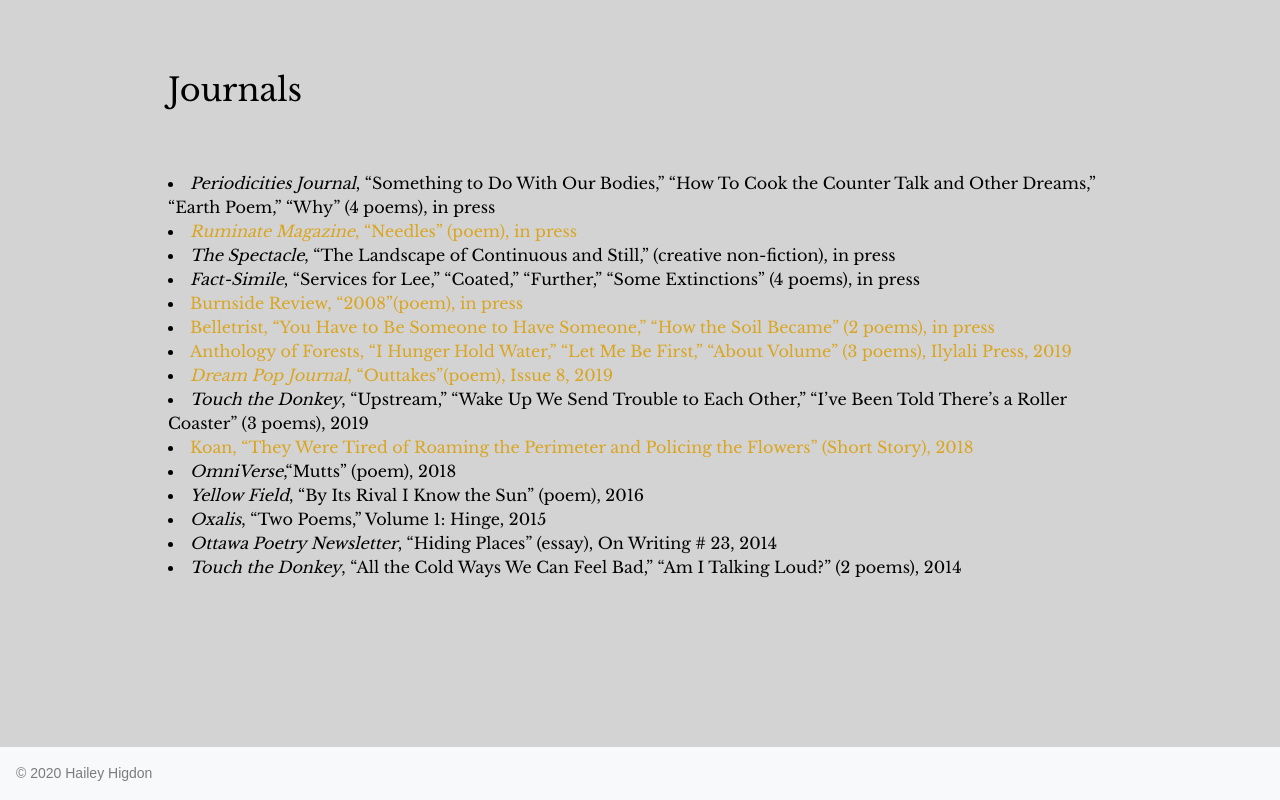
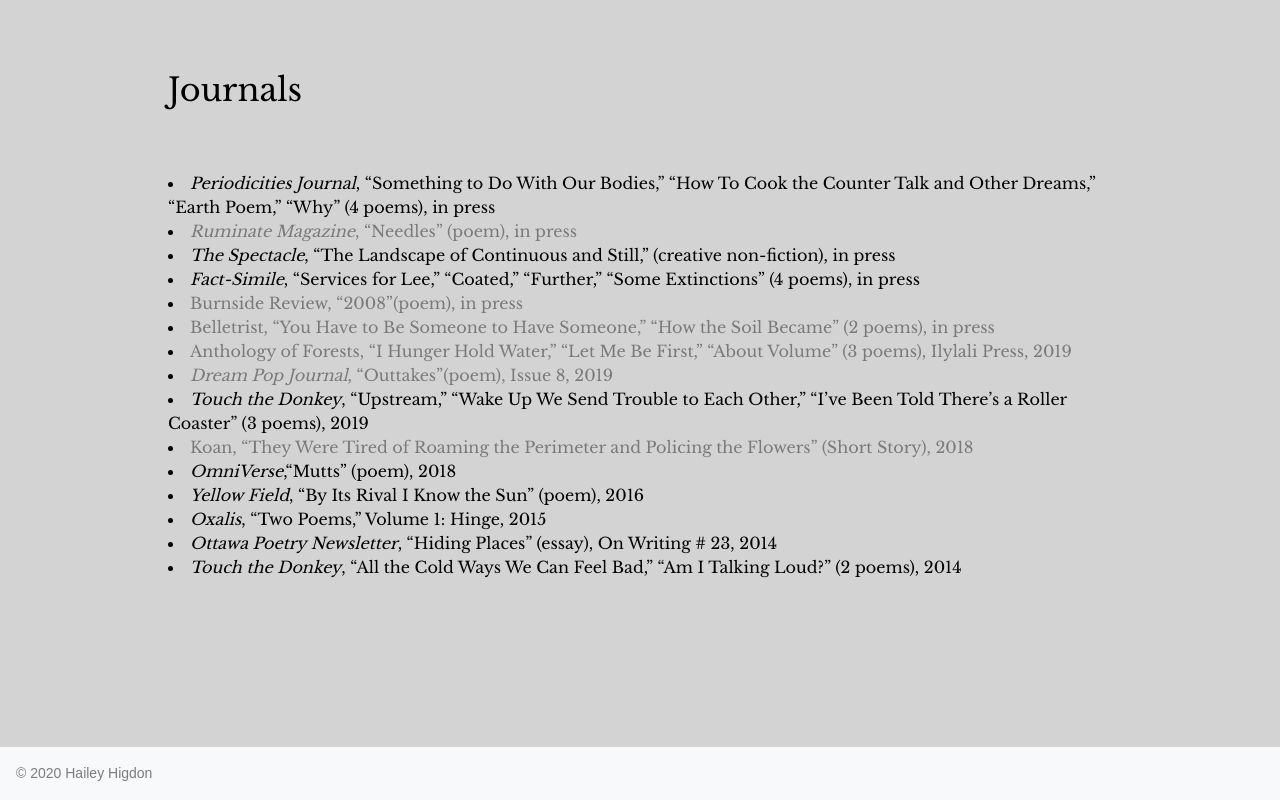
Before and after one commit to tetonh/tetonh.github.io, a website: page read.html in a window 1280 px wide. Shown: the part 2617-3417 px from the top of the page. Drawn offline with nearby package versions, Linux system fonts and the light colour scheme.

Commit message:
Update styles.css

```diff
--- a/styles.css
+++ b/styles.css
@@ -295,7 +295,7 @@
 }
 
 .journals-text a:any-link{
-  color: goldenrod;
+  color: rgb(122, 122, 122);
 }
 
 .zoom:hover {
```
